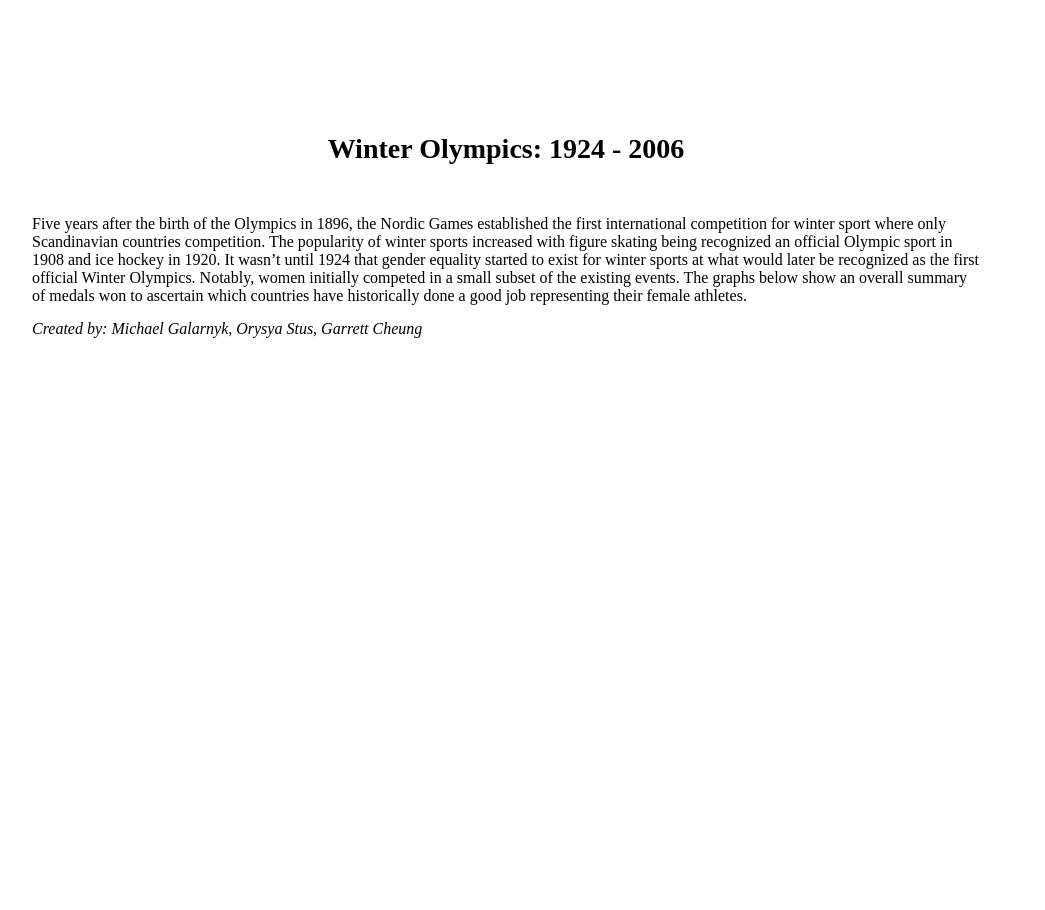
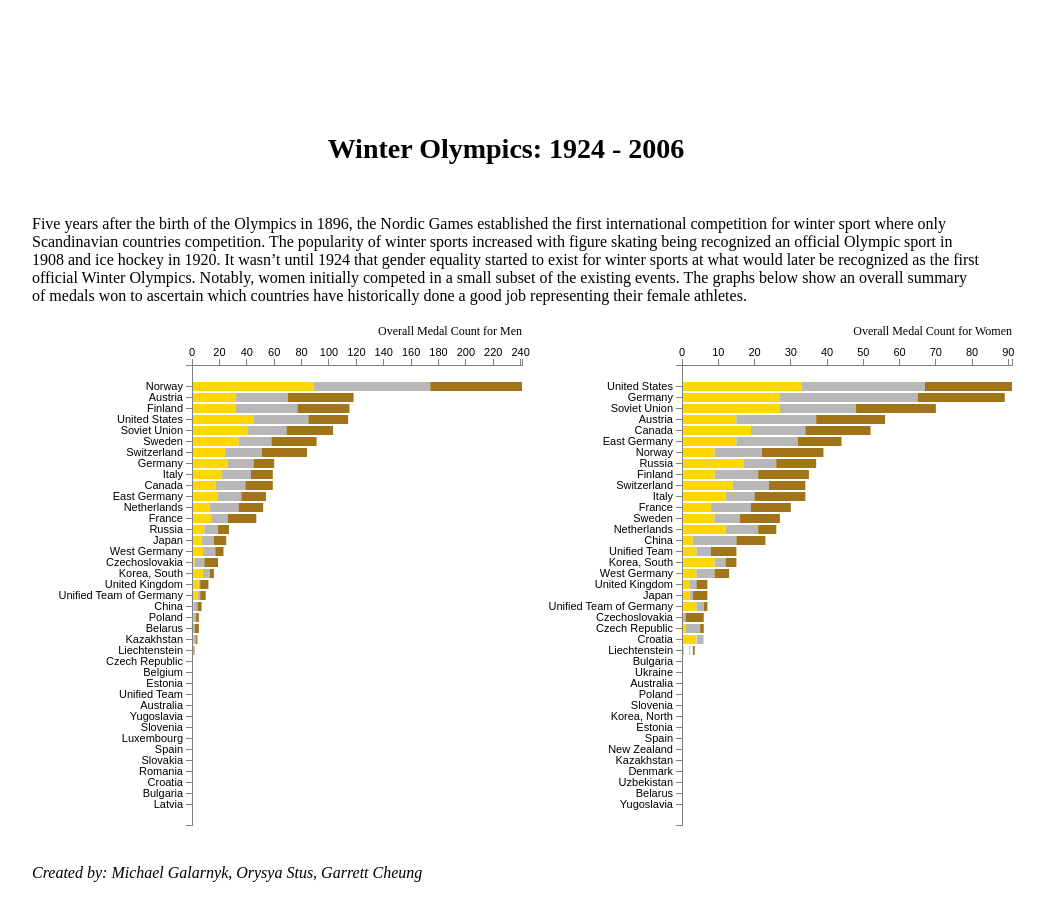
Before and after one commit to MohamedBaligh/DSE241_Data_Visualization, a plain HTML site: page exercise2/exercise2.html in a window 1280 px wide. Shown: the whole page, without its empty margins (134-1179 px from the left). Before the commit the page ends 800 px from the top, so only its background shows below. Drawn offline with nearby package versions, Linux system fonts and the light colour scheme; no server answers.

Commit message:
additional changes to final product

```diff
--- a/exercise2/index.html
+++ b/exercise2/exercise2.html
@@ -130,7 +130,7 @@
 
 
 	// Get the Medal By Country data
-	d3.csv("data/Medal_Country_men.csv", function(data) {
+	d3.csv("Medal_Country_men.csv", function(data) {
 
 	var header = ["Gold", "Silver", "Bronze"];
 	var stack = d3.layout.stack();
@@ -266,7 +266,7 @@
 	    height = 600 - margin.top - margin.bottom;
 
 	// Get the Medal By Country data
-	d3.csv("data/Medal_Country_women.csv", function(data) {
+	d3.csv("Medal_Country_women.csv", function(data) {
 
 	var header = ["Gold", "Silver", "Bronze"];
 	var stack = d3.layout.stack();
```
